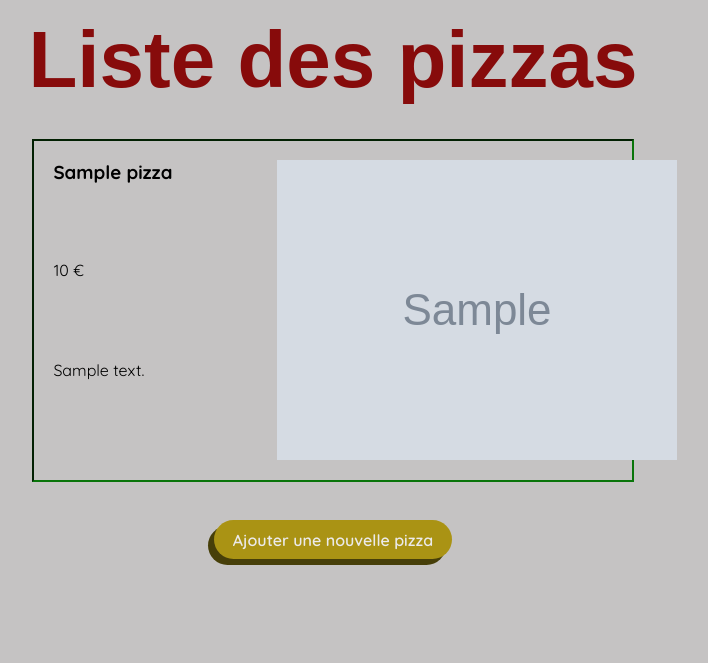
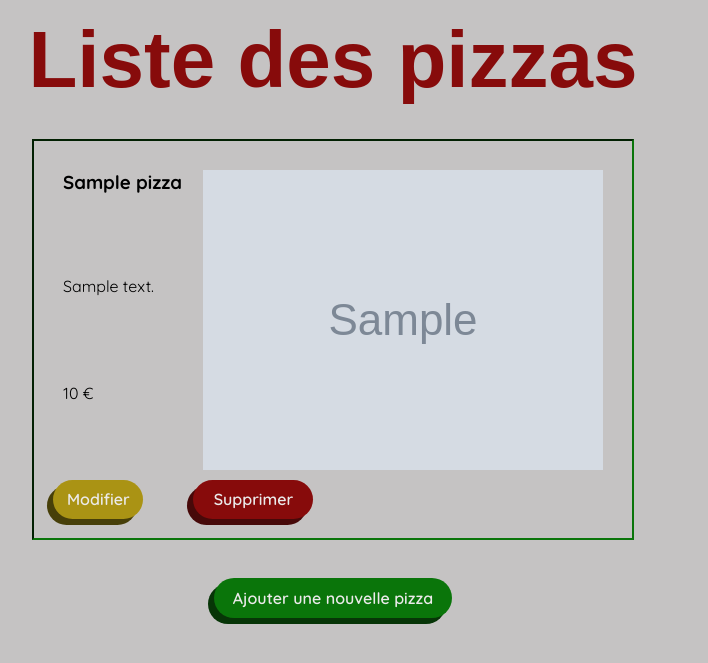
Before and after one commit to N1Code7/symfony-pizza, a Symfony app: template templates/pizza/displayAllPizza.html.twig in a window 1280 px wide. Shown: the top 663 px of the page, without its empty margins (307-1015 px from the left). Run offline with Twig, Linux system fonts and the light colour scheme; the template is opened without the code that fills it: most values are stand-ins (such as "Sample title", 1, 10 or a date in 2020); grey boxes marked "Sample" are stand-in pictures; some libraries are stand-ins or nearby versions; some web fonts are replaced.

Commit message:
Addition of functions (update & remove pizzas) / Improvement CSS for buttons

```diff
--- a/public/style.css
+++ b/public/style.css
@@ -91,24 +91,42 @@ form .form-group textarea {
 }
 .cards-container .card {
   display: grid;
-  grid-template-columns: 40% 60%;
+  grid-template-columns: repeat(2, 1fr);
   grid-template-rows: repeat(3, 1fr);
-  grid-template-areas: "a d" "b d" "c d";
+  grid-template-areas: "a e" "b e" "c e" "d f";
   padding: 1.2rem;
   margin: 1.2rem;
   border: 2px inset rgb(10, 117, 10);
 }
 .cards-container .card h3 {
   grid-area: a;
+  padding: 0.6rem;
 }
-.cards-container .card p:nth-child(1) {
+.cards-container .card p:nth-of-type(1) {
   grid-area: b;
+  padding: 0.6rem;
 }
-.cards-container .card p:nth-child(2) {
+.cards-container .card p:nth-of-type(2) {
   grid-area: c;
+  padding: 0.6rem;
+}
+.cards-container .card button:nth-child(1) {
+  grid-area: d;
+  padding: 0.6rem;
+  display: flex;
+  justify-content: center;
+  align-items: center;
+}
+.cards-container .card button:nth-child(2) {
+  grid-area: f;
+  display: flex;
+  justify-content: center;
+  align-items: center;
+  padding: 0.6rem;
 }
 .cards-container .card img {
-  grid-area: d;
+  grid-area: e;
+  padding: 0.6rem;
 }
 
 .button-container {
@@ -127,28 +145,49 @@ form .form-group textarea {
   border-radius: 50px;
   font-weight: 600;
   user-select: none;
+  transition: 0.3s;
+}
+.btn:active {
+  box-shadow: none;
+  transform: translate(0, 3px);
 }
 .btn-submit {
   color: rgb(235, 234, 234);
   background: rgb(10, 117, 10);
   box-shadow: -6px 6px 0 0 rgb(7, 53, 7);
-  transition: 0.3s;
+  animation: buttonLoad 2s;
+  text-decoration: none;
 }
-.btn-submit:active {
-  box-shadow: none;
-  transform: translate(0, 3px);
+@keyframes buttonLoad {
+  0% {
+    transform: translate(0, 3px);
+    box-shadow: none;
+  }
+  100% {
+    box-shadow: -6px 6px 0 0 rgb(7, 53, 7);
+    transform: translate(0, 0);
+  }
 }
 .btn-add {
   color: rgb(235, 234, 234);
-  background: rgb(170, 147, 20);
-  box-shadow: -6px 6px 0 0 rgb(71, 63, 9);
-  transition: 0.3s;
+  background: rgb(10, 117, 10);
+  box-shadow: -6px 6px 0 0 rgb(7, 53, 7);
   text-decoration: none;
   max-width: 250px;
 }
-.btn-add:active {
-  box-shadow: none;
-  transform: translate(0, 3px);
+.btn-modify {
+  color: rgb(235, 234, 234);
+  background: rgb(170, 147, 20);
+  box-shadow: -6px 6px 0 0 rgb(71, 63, 9);
+  text-decoration: none;
+  max-width: 90px;
+}
+.btn-delete {
+  color: rgb(235, 234, 234);
+  background: rgb(135, 11, 11);
+  box-shadow: -6px 6px 0 0 rgb(71, 9, 9);
+  text-decoration: none;
+  max-width: 120px;
 }
 
 /*# sourceMappingURL=style.css.map */
--- a/sass/_buttons.scss
+++ b/sass/_buttons.scss
@@ -14,30 +14,52 @@
   border-radius: 50px;
   font-weight: 600;
   user-select: none;
+  transition: 0.3s;
+
+  &:active {
+    box-shadow: none;
+    transform: translate(0, 3px);
+  }
 
   &-submit {
-    color: rgb(235, 234, 234);
+    color: $color-second;
     background: $color-submit;
     box-shadow: -6px 6px 0 0 rgb(7, 53, 7);
-    transition: 0.3s;
-
-    &:active {
+    animation: buttonLoad 2s;
+    text-decoration: none;
+  }
+  @keyframes buttonLoad {
+    0% {
+      transform: translate(0, 3px);
       box-shadow: none;
-      transform: translate(0, 3px);
+    }
+    100% {
+      box-shadow: -6px 6px 0 0 rgb(7, 53, 7);
+      transform: translate(0, 0);
     }
   }
 
   &-add {
-    color: rgb(235, 234, 234);
+    color: $color-second;
+    background: $color-submit;
+    box-shadow: -6px 6px 0 0 rgb(7, 53, 7);
+    text-decoration: none;
+    max-width: 250px;
+  }
+
+  &-modify {
+    color: $color-second;
     background: $color-third;
     box-shadow: -6px 6px 0 0 rgb(71, 63, 9);
-    transition: 0.3s;
     text-decoration: none;
-    max-width: 250px;
+    max-width: 90px;
+  }
 
-    &:active {
-      box-shadow: none;
-      transform: translate(0, 3px);
-    }
+  &-delete {
+    color: $color-second;
+    background: $color-title;
+    box-shadow: -6px 6px 0 0 rgb(71, 9, 9);
+    text-decoration: none;
+    max-width: 120px;
   }
 }
--- a/sass/_general.scss
+++ b/sass/_general.scss
@@ -84,30 +84,51 @@ form {
 
   .card {
     display: grid;
-    grid-template-columns: 40% 60%;
+    grid-template-columns: repeat(2, 1fr);
     grid-template-rows: repeat(3, 1fr);
     grid-template-areas:
-      "a d"
-      "b d"
-      "c d";
+      "a e"
+      "b e"
+      "c e"
+      "d f";
     padding: 1.2rem;
     margin: 1.2rem;
     border: 2px inset $color-submit;
 
     h3 {
       grid-area: a;
+      padding: 0.6rem;
     }
 
-    p:nth-child(1) {
+    p:nth-of-type(1) {
       grid-area: b;
+      padding: 0.6rem;
     }
 
-    p:nth-child(2) {
+    p:nth-of-type(2) {
       grid-area: c;
+      padding: 0.6rem;
+    }
+
+    button:nth-child(1) {
+      grid-area: d;
+      padding: 0.6rem;
+      display: flex;
+      justify-content: center;
+      align-items: center;
+    }
+
+    button:nth-child(2) {
+      grid-area: f;
+      display: flex;
+      justify-content: center;
+      align-items: center;
+      padding: 0.6rem;
     }
 
     img {
-      grid-area: d;
+      grid-area: e;
+      padding: 0.6rem;
     }
   }
 }
--- a/sass/_settings.scss
+++ b/sass/_settings.scss
@@ -3,6 +3,7 @@
 $font1: "Quicksand", sans-serif;
 $font2: "Rubik Moonrocks", sans-serif;
 
+$color-second: rgb(235, 234, 234);
 $color-third: rgb(170, 147, 20);
 $color-submit: rgb(10, 117, 10);
 $color-title: rgb(135, 11, 11);
--- a/templates/pizza/displayAllPizza.html.twig
+++ b/templates/pizza/displayAllPizza.html.twig
@@ -12,16 +12,19 @@
 
     {% for pizza in pizzas %}
       <div class="card">
-        <h3>{{pizza.getName()}}</h3>
-        <p>{{pizza.getDescription()}}</p>
-        <p>{{pizza.getPrice()}} €</p>
-        <img src="{{pizza.getImageUrl()}}" alt="photo de la {{pizza.getName()}}">
+        <h3>{{pizza.name()}}</h3>
+        <p>{{pizza.description()}}</p>
+        <p>{{pizza.price()}} €</p>
+        <img src="{{pizza.imageUrl()}}" alt="photo de la {{pizza.name()}}">
+
+        <a href= {{ path("app_pizza_updatePizza", {"id": pizza.id})}} class="btn btn-modify">Modifier</a>
+        <a href={{path("app_pizza_removePizza", {"id": pizza.id})}} class="btn btn-delete">Supprimer</a>
       </div>
 
     {% endfor %}
 
     <div class="button-container">
-        <a href={{path("app_pizza_createPizza")}} class="btn btn-add">Ajouter une nouvelle pizza</a>
+        <a href={{path("app_pizza_createPizza")}} class="btn btn-submit">Ajouter une nouvelle pizza</a>
     </div>
 
   </div>
```
Also changed, not shown: src/Controller/PizzaController.php (+39 -0 lines), templates/pizza/updatePizza.html.twig (added, +37 -0 lines), 1 other file.
